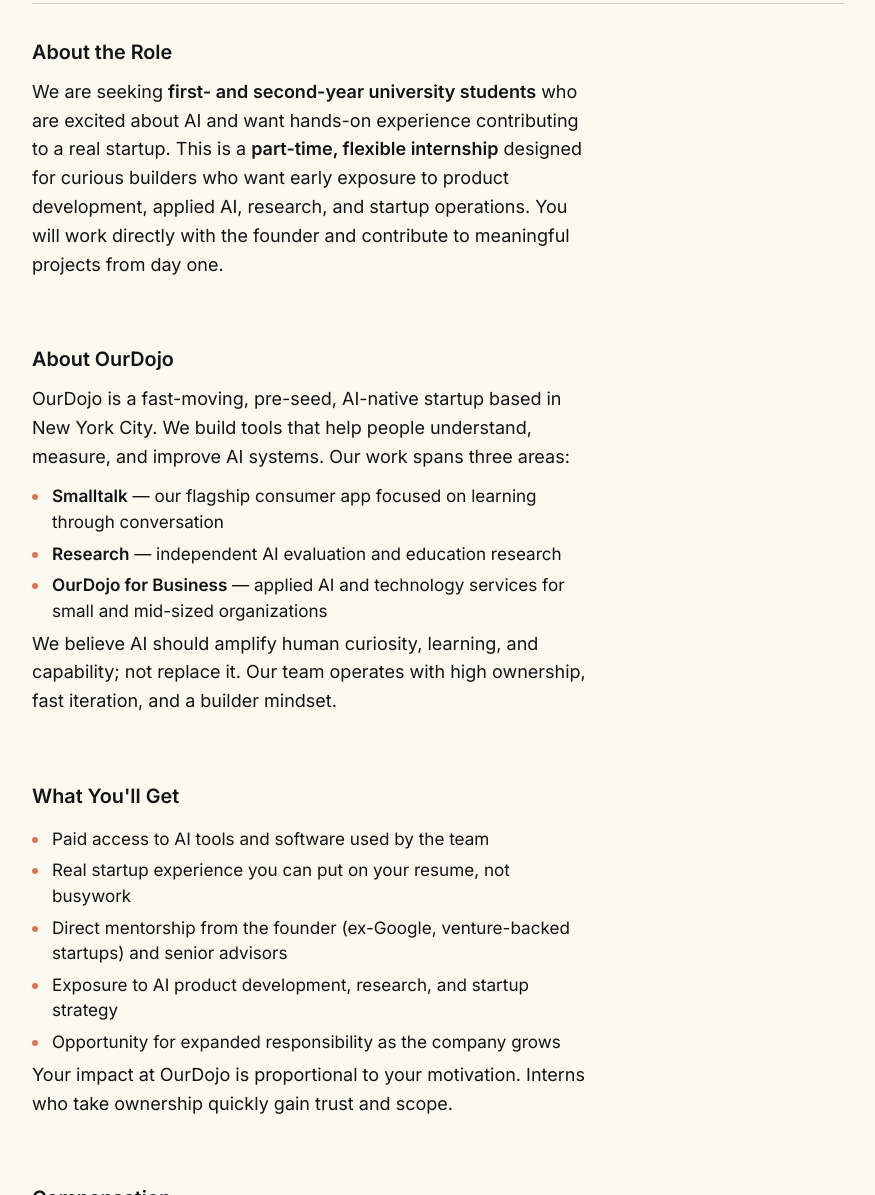
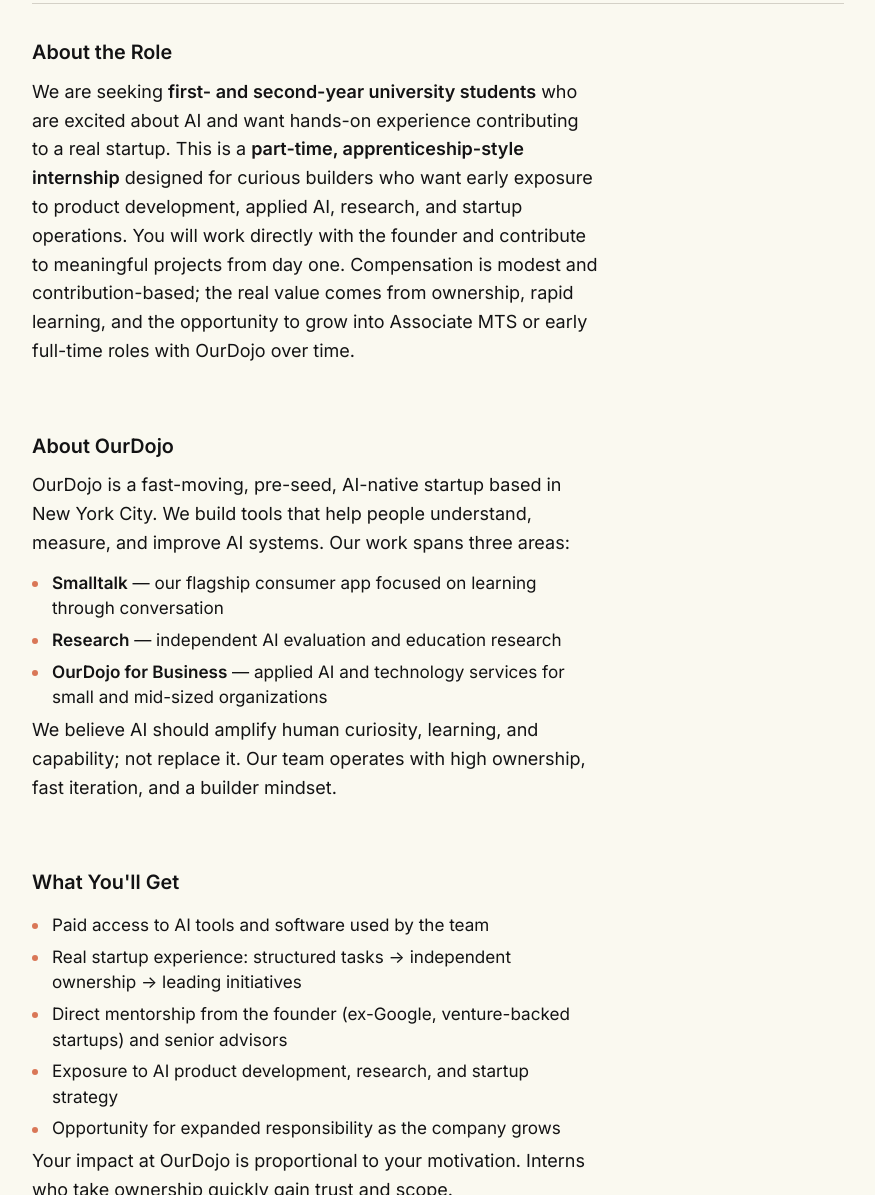
Before and after one commit to ssyz/ssyz.github.io, a plain HTML site: page apply/mts-intern/index.html in a window 1280 px wide. Shown: the part 380-1575 px from the top of the page, without its empty margins (202-1077 px from the left). Drawn offline with Linux system fonts and the light colour scheme; a web font is replaced by a local one.

Commit message:
Revise internship description and benefits
Updated internship description to reflect apprenticeship style and added details about compensation and growth opportunities.

```diff
--- a/apply/mts-intern/index.html
+++ b/apply/mts-intern/index.html
@@ -45,7 +45,7 @@
     <section class="content">
       <div class="block">
         <h2>About the Role</h2>
-        <p>We are seeking <strong>first- and second-year university students</strong> who are excited about AI and want hands-on experience contributing to a real startup. This is a <strong>part-time, flexible internship</strong> designed for curious builders who want early exposure to product development, applied AI, research, and startup operations. You will work directly with the founder and contribute to meaningful projects from day one.</p>
+        <p>We are seeking <strong>first- and second-year university students</strong> who are excited about AI and want hands-on experience contributing to a real startup. This is a <strong>part-time, apprenticeship-style internship</strong> designed for curious builders who want early exposure to product development, applied AI, research, and startup operations. You will work directly with the founder and contribute to meaningful projects from day one. Compensation is modest and contribution-based; the real value comes from ownership, rapid learning, and the opportunity to grow into Associate MTS or early full-time roles with OurDojo over time.</p>
       </div>
 
       <div class="block">
@@ -63,7 +63,7 @@
         <h2>What You'll Get</h2>
         <ul class="biz-list">
           <li>Paid access to AI tools and software used by the team</li>
-          <li>Real startup experience you can put on your resume, not busywork</li>
+          <li>Real startup experience: structured tasks → independent ownership → leading initiatives</li>
           <li>Direct mentorship from the founder (ex-Google, venture-backed startups) and senior advisors</li>
           <li>Exposure to AI product development, research, and startup strategy</li>
           <li>Opportunity for expanded responsibility as the company grows</li>
```
